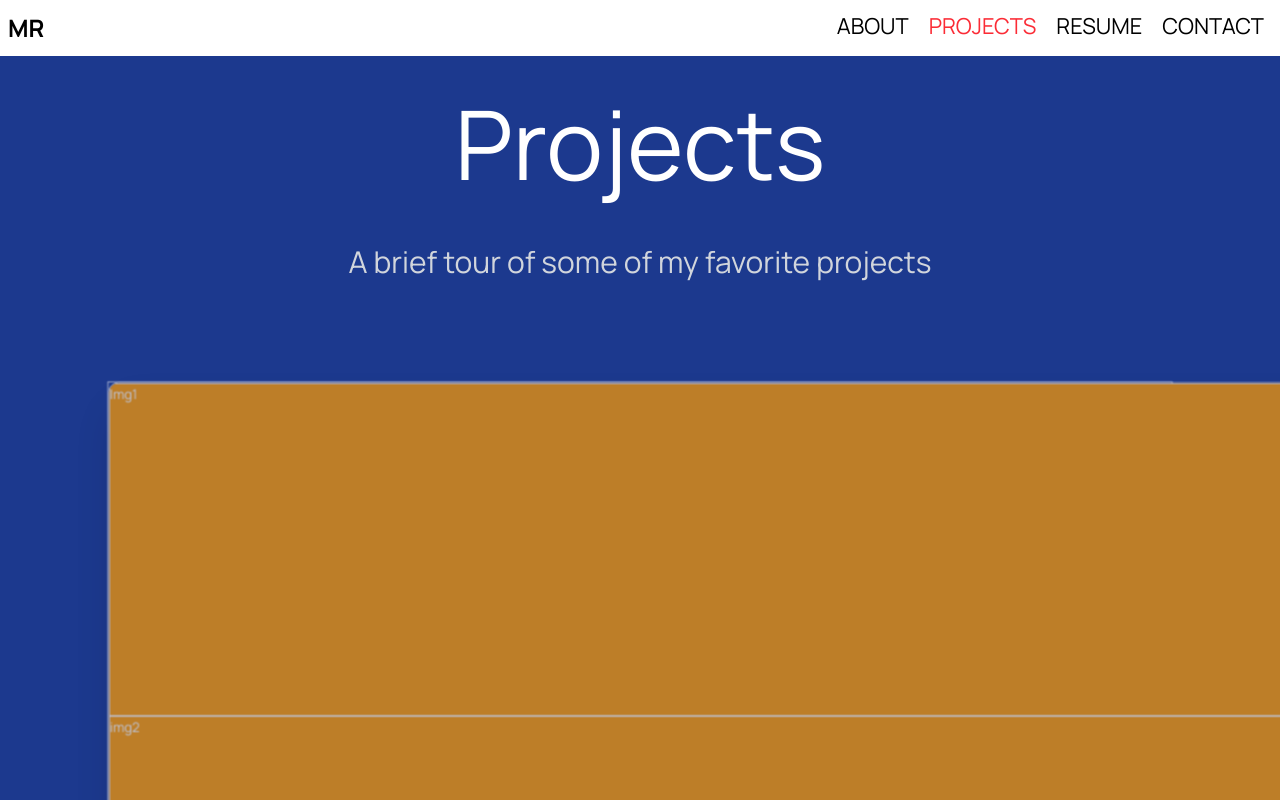
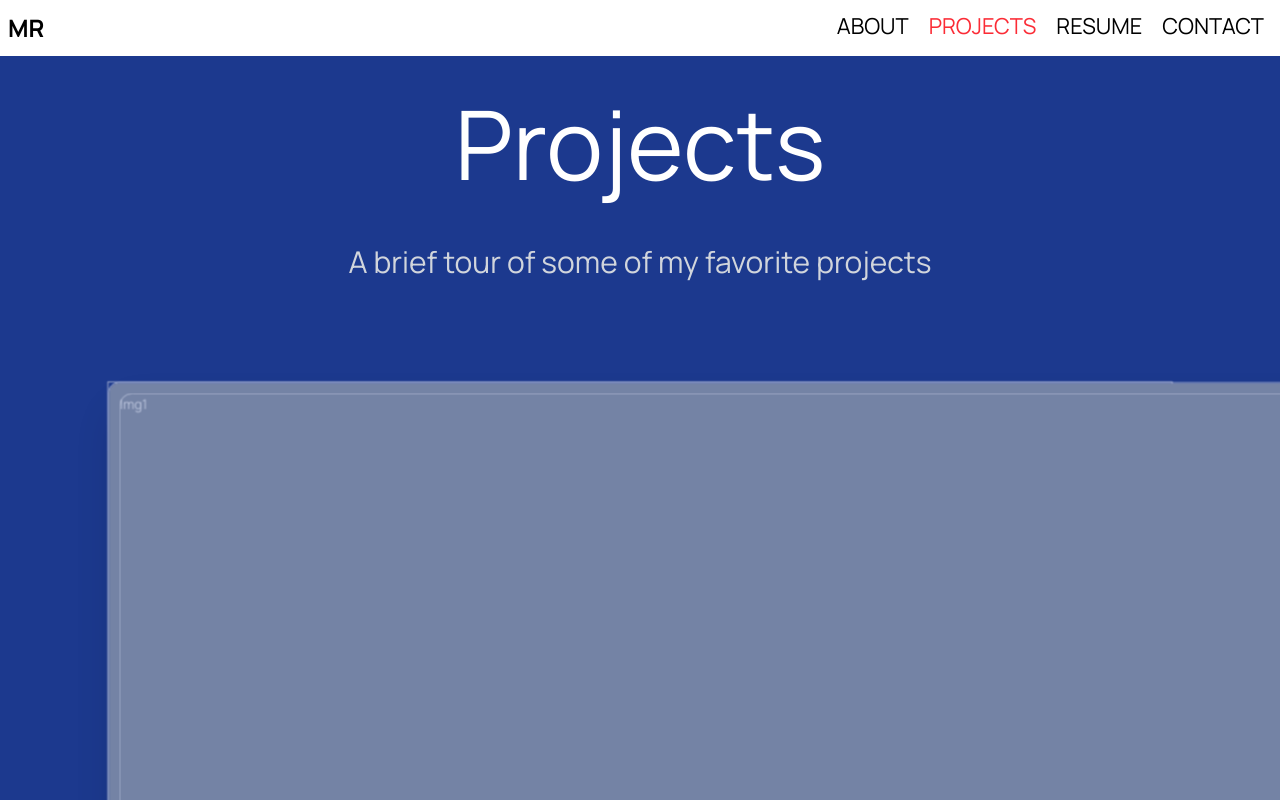
Before and after one commit to matthewrichards234/Personal_Website, a React (Vite) app: page /projects in a window 1280 px wide. Shown: the top 800 px of the page. Built offline with nearby package versions, Linux system fonts and the light colour scheme.

Commit message:
make project cards rounded on images and cards themselves. Add scroll appear to images inside boxes.

```diff
--- a/src/components/ProjectCard.tsx
+++ b/src/components/ProjectCard.tsx
@@ -25,10 +25,26 @@ const ProjectCard = ({
         {/* Card Content (images and text) */}
         <div className="flex flex-row h-full">
           {/* Card images (with scroll functionality) */}
-          <div className="bg-amber-500 w-full h-full">
-            <div className="flex flex-col overflow-y-auto h-full">
+          <div className="bg-gray-400 w-full h-full">
+            <div
+              className="flex
+            flex-col
+            overflow-y-auto
+            h-full
+            p-3
+            rounded-2xl"
+            >
               {images.map((image) => (
-                <div key={image} className="border h-100 shrink-0">
+                <div
+                  key={image}
+                  className="border
+                              h-full
+                              shrink-0
+                              rounded-2xl
+                              animate-scrollAppear
+                              [animation-timeline:view()]
+                              [animation-range:entry_0%_cover_20%]"
+                >
                   {image}
                 </div>
               ))}
```
